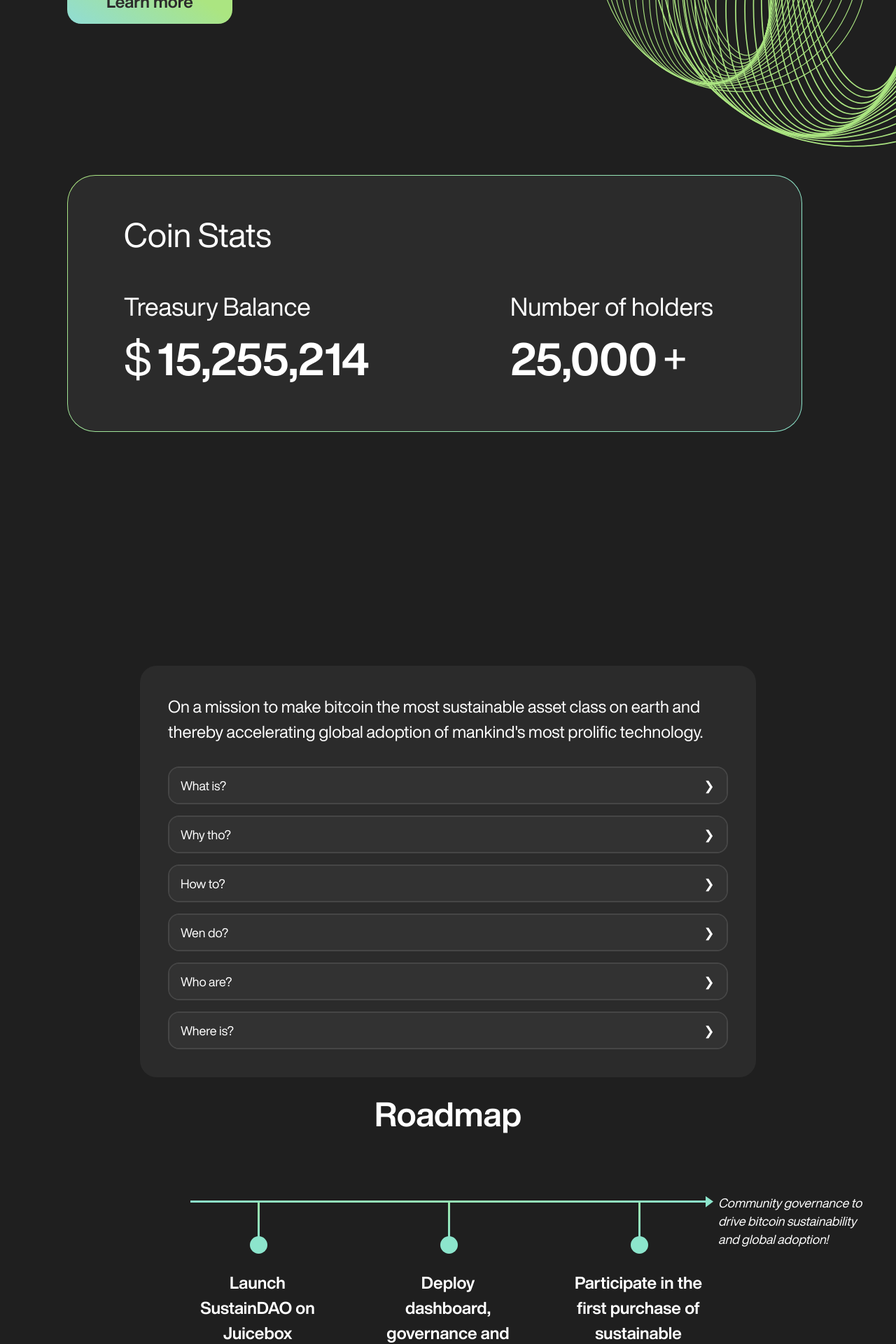
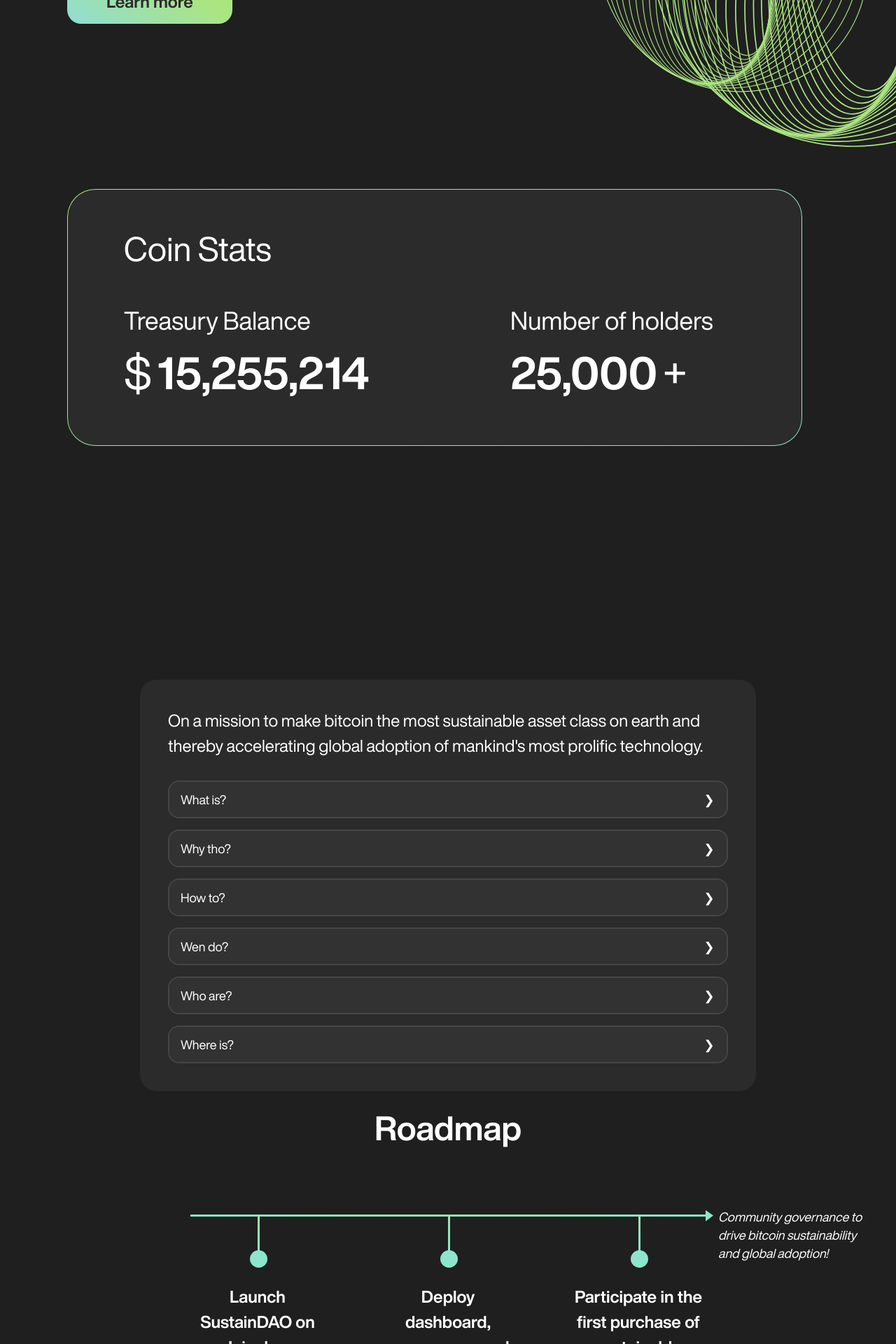
Before and after one commit to SustainDAO/landing, a Jekyll site: the page built from index.html, in a window 1280 px wide. Shown: the part 760-2680 px from the top of the page at 70% size. Built offline with Jekyll 4.4.1, drawn with Linux system fonts in a browser that asks for light colours.

Commit message:
community stats

```diff
--- a/_sass/layout/default.scss
+++ b/_sass/layout/default.scss
@@ -10,6 +10,18 @@
     -webkit-transform: rotate(-360deg);
     -o-transform: rotate(-360deg);
     transform: rotate(-360deg);
+  }
+}
+@-webkit-keyframes rotatingCounterClockWise {
+  from {
+    -webkit-transform: rotate(0deg);
+    -o-transform: rotate(0deg);
+    transform: rotate(0deg);
+  }
+  to {
+    -webkit-transform: rotate(360deg);
+    -o-transform: rotate(360deg);
+    transform: rotate(360deg);
   }
 }
 @keyframes slide-left {
@@ -153,6 +165,12 @@
 }
 
 .community-stats {
+  .wrapper{
+    align-items: self-end;
+    @media screen and (min-width:1780px){
+      align-items: center;
+    }
+  }
   .content {
     border-radius: 40px;
     @include graidentBorder(#2b2b2b);
@@ -160,7 +178,7 @@
   .union-animation {
     margin-left: -100%;
     img {
-      animation: rotating 2.5s linear infinite;
+      animation: rotatingCounterClockWise 2.5s linear infinite;
     }
   }
 }
--- a/assets/css/style.css
+++ b/assets/css/style.css
@@ -445,6 +445,12 @@ Ensure the default browser behavior of the `hidden` attribute.
     max-width: 720px;
   }
 }
+@media (min-width: 840px) {
+
+  .container {
+    max-width: 840px;
+  }
+}
 @media (min-width: 1024px) {
 
   .container {
@@ -490,14 +496,11 @@ Ensure the default browser behavior of the `hidden` attribute.
 .left-1\/2 {
   left: 50%;
 }
-.z-0 {
-  z-index: 0;
+.-z-10 {
+  z-index: -10;
 }
 .z-\[1\] {
   z-index: 1;
-}
-.-z-10 {
-  z-index: -10;
 }
 .float-left {
   float: left;
@@ -521,6 +524,15 @@ Ensure the default browser behavior of the `hidden` attribute.
 .mt-16 {
   margin-top: 4rem;
 }
+.-mt-96 {
+  margin-top: -24rem;
+}
+.mb-10 {
+  margin-bottom: 2.5rem;
+}
+.mt-10 {
+  margin-top: 2.5rem;
+}
 .mt-12 {
   margin-top: 3rem;
 }
@@ -532,9 +544,6 @@ Ensure the default browser behavior of the `hidden` attribute.
 }
 .mt-6 {
   margin-top: 1.5rem;
-}
-.mt-10 {
-  margin-top: 2.5rem;
 }
 .ml-0 {
   margin-left: 0px;
@@ -548,17 +557,8 @@ Ensure the default browser behavior of the `hidden` attribute.
 .mt-20 {
   margin-top: 5rem;
 }
-.mb-10 {
-  margin-bottom: 2.5rem;
-}
 .mt-36 {
   margin-top: 9rem;
-}
-.-mt-96 {
-  margin-top: -24rem;
-}
-.mt-5 {
-  margin-top: 1.25rem;
 }
 .block {
   display: block;
@@ -587,11 +587,11 @@ Ensure the default browser behavior of the `hidden` attribute.
 .h-16 {
   height: 4rem;
 }
+.max-h-0 {
+  max-height: 0px;
+}
 .max-h-64 {
   max-height: 34rem;
-}
-.max-h-0 {
-  max-height: 0px;
 }
 .w-full {
   width: 100%;
@@ -614,20 +614,17 @@ Ensure the default browser behavior of the `hidden` attribute.
 .w-16 {
   width: 4rem;
 }
-.min-w-98 {
-  min-width: 24.5rem;
-}
 .min-w-84 {
   min-width: 21rem;
 }
 .max-w-xs {
   max-width: 20rem;
 }
+.max-w-xlg {
+  max-width: 59rem;
+}
 .max-w-xsm {
   max-width: 13rem;
-}
-.max-w-xlg {
-  max-width: 59rem;
 }
 .max-w-2xl {
   max-width: 70rem;
@@ -647,8 +644,8 @@ Ensure the default browser behavior of the `hidden` attribute.
 .flex-col {
   flex-direction: column;
 }
-.items-start {
-  align-items: flex-start;
+.flex-col-reverse {
+  flex-direction: column-reverse;
 }
 .items-center {
   align-items: center;
@@ -665,38 +662,29 @@ Ensure the default browser behavior of the `hidden` attribute.
 .justify-between {
   justify-content: space-between;
 }
-.gap-48 {
-  gap: 12rem;
+.gap-8 {
+  gap: 2rem;
 }
-.gap-80 {
-  gap: 20rem;
+.gap-16 {
+  gap: 4rem;
 }
 .gap-2 {
   gap: 0.5rem;
 }
-.gap-12 {
-  gap: 3rem;
-}
 .gap-4 {
   gap: 1rem;
 }
-.gap-8 {
-  gap: 2rem;
+.gap-20 {
+  gap: 5rem;
 }
-.gap-10 {
-  gap: 2.5rem;
-}
-.gap-3 {
-  gap: 0.75rem;
+.gap-12 {
+  gap: 3rem;
 }
 .gap-5 {
   gap: 1.25rem;
 }
-.gap-40 {
-  gap: 10rem;
-}
-.gap-20 {
-  gap: 5rem;
+.gap-10 {
+  gap: 2.5rem;
 }
 .overflow-hidden {
   overflow: hidden;
@@ -709,14 +697,14 @@ Ensure the default browser behavior of the `hidden` attribute.
 .rounded-2xl {
   border-radius: 1.25rem;
 }
-.rounded-3xl {
-  border-radius: 1.5rem;
-}
 .rounded-none {
   border-radius: 0;
 }
 .rounded-xlg {
   border-radius: 1rem;
+}
+.rounded-3xl {
+  border-radius: 1.5rem;
 }
 .rounded-full {
   border-radius: 9999px;
@@ -750,19 +738,15 @@ Ensure the default browser behavior of the `hidden` attribute.
   --tw-bg-opacity: 1;
   background-color: rgb(255 255 255 / var(--tw-bg-opacity));
 }
-.bg-black {
-  --tw-bg-opacity: 1;
-  background-color: rgb(0 0 0 / var(--tw-bg-opacity));
-}
 .object-contain {
   -o-object-fit: contain;
      object-fit: contain;
 }
+.p-6 {
+  padding: 1.5rem;
+}
 .p-0 {
   padding: 0px;
-}
-.p-6 {
-  padding: 1.5rem;
 }
 .p-5 {
   padding: 1.25rem;
@@ -775,29 +759,17 @@ Ensure the default browser behavior of the `hidden` attribute.
   padding-left: 2.5rem;
   padding-right: 2.5rem;
 }
-.px-24 {
-  padding-left: 6rem;
-  padding-right: 6rem;
-}
-.py-14 {
-  padding-top: 3.5rem;
-  padding-bottom: 3.5rem;
-}
-.px-20 {
-  padding-left: 5rem;
-  padding-right: 5rem;
-}
 .px-5 {
   padding-left: 1.25rem;
   padding-right: 1.25rem;
 }
-.py-16 {
-  padding-top: 4rem;
-  padding-bottom: 4rem;
-}
 .px-6 {
   padding-left: 1.5rem;
   padding-right: 1.5rem;
+}
+.py-6 {
+  padding-top: 1.5rem;
+  padding-bottom: 1.5rem;
 }
 .px-0 {
   padding-left: 0px;
@@ -807,20 +779,21 @@ Ensure the default browser behavior of the `hidden` attribute.
   padding-left: 1rem;
   padding-right: 1rem;
 }
-.px-32 {
-  padding-left: 8rem;
-  padding-right: 8rem;
-}
-.px-16 {
-  padding-left: 4rem;
-  padding-right: 4rem;
-}
-.px-12 {
-  padding-left: 3rem;
-  padding-right: 3rem;
+.py-16 {
+  padding-top: 4rem;
+  padding-bottom: 4rem;
 }
 .pl-20 {
   padding-left: 5rem;
+}
+.pt-20 {
+  padding-top: 5rem;
+}
+.pb-4 {
+  padding-bottom: 1rem;
+}
+.pt-2 {
+  padding-top: 0.5rem;
 }
 .pb-20 {
   padding-bottom: 5rem;
@@ -833,12 +806,6 @@ Ensure the default browser behavior of the `hidden` attribute.
 }
 .pt-8 {
   padding-top: 2rem;
-}
-.pb-4 {
-  padding-bottom: 1rem;
-}
-.pt-2 {
-  padding-top: 0.5rem;
 }
 .pb-10 {
   padding-bottom: 2.5rem;
@@ -858,14 +825,17 @@ Ensure the default browser behavior of the `hidden` attribute.
 .text-xl {
   font-size: 1.25rem;
 }
+.text-3xl {
+  font-size: 1.875rem;
+}
+.text-lg {
+  font-size: 1.125rem;
+}
 .text-4xl {
   font-size: 2.25rem;
 }
 .text-6xl {
   font-size: 4rem;
-}
-.text-lg {
-  font-size: 1.125rem;
 }
 .text-sm {
   font-size: .875rem;
@@ -879,11 +849,11 @@ Ensure the default browser behavior of the `hidden` attribute.
 .font-bold {
   font-weight: 700;
 }
+.font-normal {
+  font-weight: 400;
+}
 .font-semibold {
   font-weight: 600;
-}
-.font-normal {
-  font-weight: 400;
 }
 .font-medium {
   font-weight: 500;
@@ -897,14 +867,14 @@ Ensure the default browser behavior of the `hidden` attribute.
 .leading-6 {
   line-height: 1.5rem;
 }
+.leading-7 {
+  line-height: 1.75rem;
+}
 .leading-12 {
   line-height: 3.5rem;
 }
 .leading-\[53px\] {
   line-height: 53px;
-}
-.leading-7 {
-  line-height: 1.75rem;
 }
 .leading-5 {
   line-height: 1.25rem;
@@ -1039,6 +1009,14 @@ Ensure the default browser behavior of the `hidden` attribute.
     margin-top: 9rem;
   }
 
+  .tablet\:mt-0 {
+    margin-top: 0px;
+  }
+
+  .tablet\:mt-8 {
+    margin-top: 2rem;
+  }
+
   .tablet\:mb-24 {
     margin-bottom: 6rem;
   }
@@ -1047,16 +1025,8 @@ Ensure the default browser behavior of the `hidden` attribute.
     margin-bottom: 0px;
   }
 
-  .tablet\:mt-8 {
-    margin-top: 2rem;
-  }
-
   .tablet\:mt-20 {
     margin-top: 5rem;
-  }
-
-  .tablet\:mt-0 {
-    margin-top: 0px;
   }
 
   .tablet\:max-w-lmd {
@@ -1115,6 +1085,11 @@ Ensure the default browser behavior of the `hidden` attribute.
     padding-right: 2.5rem;
   }
 
+  .tablet\:py-10 {
+    padding-top: 2.5rem;
+    padding-bottom: 2.5rem;
+  }
+
   .tablet\:px-8 {
     padding-left: 2rem;
     padding-right: 2rem;
@@ -1123,6 +1098,10 @@ Ensure the default browser behavior of the `hidden` attribute.
   .tablet\:py-4 {
     padding-top: 1rem;
     padding-bottom: 1rem;
+  }
+
+  .tablet\:pt-5 {
+    padding-top: 1.25rem;
   }
 
   .tablet\:pt-0 {
@@ -1141,16 +1120,16 @@ Ensure the default browser behavior of the `hidden` attribute.
     font-size: 1.5rem;
   }
 
+  .tablet\:text-4xl {
+    font-size: 2.25rem;
+  }
+
   .tablet\:text-5xl {
     font-size: 3rem;
   }
 
   .tablet\:text-base {
     font-size: 1rem;
-  }
-
-  .tablet\:text-4xl {
-    font-size: 2.25rem;
   }
 
   .tablet\:text-xl {
@@ -1161,6 +1140,10 @@ Ensure the default browser behavior of the `hidden` attribute.
     line-height: 2rem;
   }
 
+  .tablet\:leading-9 {
+    line-height: 2.25rem;
+  }
+
   .tablet\:leading-12 {
     line-height: 3.5rem;
   }
@@ -1168,9 +1151,11 @@ Ensure the default browser behavior of the `hidden` attribute.
   .tablet\:leading-7 {
     line-height: 1.75rem;
   }
+}
+@media (min-width: 840px) {
 
-  .tablet\:leading-9 {
-    line-height: 2.25rem;
+  .md\:flex-row {
+    flex-direction: row;
   }
 }
 @media (min-width: 1024px) {
@@ -1181,6 +1166,14 @@ Ensure the default browser behavior of the `hidden` attribute.
 
   .laptop\:grid-cols-2 {
     grid-template-columns: repeat(2, minmax(0, 1fr));
+  }
+
+  .laptop\:flex-row {
+    flex-direction: row;
+  }
+
+  .laptop\:gap-20 {
+    gap: 5rem;
   }
 
   .laptop\:text-2xl {
@@ -1205,22 +1198,6 @@ Ensure the default browser behavior of the `hidden` attribute.
     margin-bottom: 2rem;
   }
 
-  .desktop\:mt-10 {
-    margin-top: 2.5rem;
-  }
-
-  .desktop\:mt-20 {
-    margin-top: 5rem;
-  }
-
-  .desktop\:mt-24 {
-    margin-top: 6rem;
-  }
-
-  .desktop\:mt-28 {
-    margin-top: 7rem;
-  }
-
   .desktop\:flex {
     display: flex;
   }
@@ -1229,14 +1206,22 @@ Ensure the default browser behavior of the `hidden` attribute.
     width: 65rem;
   }
 
+  .desktop\:w-fit {
+    width: -webkit-fit-content;
+    width: -moz-fit-content;
+    width: fit-content;
+  }
+
   .desktop\:w-1\/3 {
     width: 33.333333%;
   }
 
-  .desktop\:w-fit {
-    width: -webkit-fit-content;
-    width: -moz-fit-content;
-    width: fit-content;
+  .desktop\:min-w-98 {
+    min-width: 24.5rem;
+  }
+
+  .desktop\:min-w-84 {
+    min-width: 21rem;
   }
 
   .desktop\:max-w-md {
@@ -1251,12 +1236,12 @@ Ensure the default browser behavior of the `hidden` attribute.
     justify-content: center;
   }
 
+  .desktop\:gap-40 {
+    gap: 10rem;
+  }
+
   .desktop\:gap-20 {
     gap: 5rem;
-  }
-
-  .desktop\:gap-40 {
-    gap: 10rem;
   }
 
   .desktop\:p-10 {
@@ -1266,6 +1251,16 @@ Ensure the default browser behavior of the `hidden` attribute.
   .desktop\:px-24 {
     padding-left: 6rem;
     padding-right: 6rem;
+  }
+
+  .desktop\:py-14 {
+    padding-top: 3.5rem;
+    padding-bottom: 3.5rem;
+  }
+
+  .desktop\:px-20 {
+    padding-left: 5rem;
+    padding-right: 5rem;
   }
 
   .desktop\:px-10 {
@@ -1298,12 +1293,32 @@ Ensure the default browser behavior of the `hidden` attribute.
     font-size: 1.5rem;
   }
 
+  .desktop\:text-5xl {
+    font-size: 3rem;
+  }
+
+  .desktop\:text-4xl {
+    font-size: 2.25rem;
+  }
+
+  .desktop\:text-6xl {
+    font-size: 4rem;
+  }
+
   .desktop\:text-4\.5xl {
     font-size: 2.5rem;
   }
 
   .desktop\:leading-9 {
     line-height: 2.25rem;
+  }
+
+  .desktop\:leading-12 {
+    line-height: 3.5rem;
+  }
+
+  .desktop\:leading-\[53px\] {
+    line-height: 53px;
   }
 
   .desktop\:leading-6 {
@@ -1318,10 +1333,6 @@ Ensure the default browser behavior of the `hidden` attribute.
 
   .screen\:hidden {
     display: none;
-  }
-
-  .screen\:items-center {
-    align-items: center;
   }
 
   .screen\:gap-80 {
--- a/assets/js/index.js
+++ b/assets/js/index.js
@@ -121,7 +121,6 @@ document.addEventListener("DOMContentLoaded", () => {
   const callbackFn = (entries) => {
     entries.forEach(entry => {
       if(entry.isIntersecting){
-        countUp(`.${entry.target.classList[0]}`)
         let btc = entry.target.querySelector('.btc-animation')
         if(btc) {
           btc.style.animation = 'slide-left 2s';
@@ -132,6 +131,7 @@ document.addEventListener("DOMContentLoaded", () => {
           union.style.animation = 'slide-right 2s';
           union.style.marginLeft = '0';
         }
+        countUp(`.${entry.target.classList[0]}`)
         observer.unobserve(entry.target)
       }
     })
--- a/assets/js/main.js
+++ /dev/null
@@ -1,6 +0,0 @@
-// const videojs = require('video.js');
-// import videojs from "videojos";
-// const videojs = import("videojs");
-
-console.log(videojs);
-const player = videojs('video', {});
--- a/index.html
+++ b/index.html
@@ -37,22 +37,22 @@ title: SustainDAO
     </div>
 </section>
 <div class="page-content bg-black-main tablet:bg-transparent -mt-96 tablet:mt-0">
-    <section class="coin-stats stats-container px-5 tablet:px-10 desktop:px-24 text-white mb-10 mt-10">
+    <section class="coin-stats stats-container px-5 tablet:px-10 desktop:px-24 text-white mb-10 mt-10 pt-20 tablet:pt-5">
         <div class="w-full wrapper flex flex-col gap-8 screen-xl:flex-row screen-xl:gap-0 justify-between">
             <div class="content w-full desktop:w-fit">
-                <div class="py-14 px-20">
-                    <h3 class="text-5xl leading-12">Coin Stats</h3>
-                    <div class="flex justify-between mt-12 flex-col gap-20 desktop:flex-row desktop:gap-40 screen:gap-80">
-                        <div class="flex flex-col min-w-98">
-                            <h5 class="text-4xl leading-[53px]">Treasury Balance</h5>
-                            <div class="flex items-center gap-2 text-6xl font-display-bold">
+                <div class="px-6 py-6 tablet:px-10 tablet:py-10 desktop:py-14 desktop:px-20">
+                    <h3 class="text-3xl leading-7 tablet:text-4xl desktop:text-5xl desktop:leading-12">Coin Stats</h3>
+                    <div class="flex justify-between mt-12 flex-col gap-16 laptop:gap-20 md:flex-row desktop:gap-40 screen:gap-80">
+                        <div class="flex flex-col desktop:min-w-98">
+                            <h5 class="text-lg leading-7 tablet:text-2xl desktop:text-4xl desktop:leading-[53px]">Treasury Balance</h5>
+                            <div class="flex items-center gap-2 text-3xl tablet:text-4xl desktop:text-6xl font-display-bold">
                                 <span>$</span>
                                 <h2 data-count="15255214" class="timer font-display-bold">15,255,214</h2>
                             </div>
                         </div>
-                        <div class="flex flex-col min-w-84">
-                            <h5 class="text-4xl leading-[53px]">Number of holders </h5>
-                            <div class="flex items-center gap-2 text-6xl font-display-bold">
+                        <div class="flex flex-col desktop:min-w-84">
+                            <h5 class="text-lg leading-7 tablet:text-2xl desktop:text-4xl desktop:leading-[53px]">Number of holders </h5>
+                            <div class="flex items-center gap-2 text-3xl tablet:text-4xl desktop:text-6xl font-display-bold">
                                 <h2 data-count="25000" class="timer font-display-bold">25,000</h2>
                                 <span>+</span>
                             </div>
@@ -206,7 +206,7 @@ title: SustainDAO
                 class="ps-timeline xsm:pr-10 sm:pr-7 tablet:pr-0 p-0 pt-16 desktop:pt-0 flex flex-col desktop:flex-row justify-center list-none desktop:gap-20">
                 <li class="float-left w-5/6 desktop:w-1/3  relative pt-8">
                     <div
-                        class="text-center max-w-xsm xsm:max-w-xs sm:max-w-xsl cursor-pointer mx-auto mt-16 hover:scale-110 pointer-events-none laptop:pointer-events-auto">
+                        class="text-center max-w-xsm xsm:max-w-xs sm:max-w-xsl mx-auto mt-16 hover:scale-110 pointer-events-none laptop:pointer-events-auto">
                         <h3
                             class="font-bold font-display-bold text-center leading-7 laptop:leading-9 text-lg laptop:text-2xl mb-4">
                             Launch
@@ -217,7 +217,7 @@ title: SustainDAO
                 </li>
                 <li class="float-left w-5/6 desktop:w-1/3 relative pt-8">
                     <div
-                        class="text-center max-w-xsm xsm:max-w-xs sm:max-w-xsl cursor-pointer mx-auto mt-16 hover:scale-110 pointer-events-none laptop:pointer-events-auto">
+                        class="text-center max-w-xsm xsm:max-w-xs sm:max-w-xsl mx-auto mt-16 hover:scale-110 pointer-events-none laptop:pointer-events-auto">
                         <h3
                             class="font-bold font-display-bold text-center leading-7 laptop:leading-9 text-lg laptop:text-2xl mb-4">
                             Deploy
@@ -229,7 +229,7 @@ title: SustainDAO
                 </li>
                 <li class="float-left w-5/6 desktop:w-1/3 relative pt-8">
                     <div
-                        class="text-center max-w-xsm xsm:max-w-xs sm:max-w-xsl cursor-pointer mx-auto mt-16 hover:scale-110 pointer-events-none laptop:pointer-events-auto">
+                        class="text-center max-w-xsm xsm:max-w-xs sm:max-w-xsl mx-auto mt-16 hover:scale-110 pointer-events-none laptop:pointer-events-auto">
                         <h3
                             class="font-bold font-display-bold text-center leading-7 laptop:leading-9 text-lg laptop:text-2xl mb-4">
                             Participate in the first purchase of sustainable mining certificates
@@ -242,25 +242,25 @@ title: SustainDAO
             </ol>
         </div>
     </section>
-    <section class="community-stats stats-container w-full mx-auto justify-center px-24 flex text-white pb-10">
-        <div class="w-full flex items-center justify-between">
-            <div class="union-animation">
+    <section class="community-stats stats-container w-full mx-auto justify-center px-6 tablet:px-10 desktop:px-24 flex text-white pb-10">
+        <div class="w-full wrapper flex items-center justify-between flex-col-reverse gap-8 screen-xl:flex-row screen-xl:gap-0">
+            <div class="union-animation hidden desktop:flex w-full screen-xl:w-fit">
                 <img src="/assets/images/union.svg" />
             </div>
-            <div class="content">
-                <div class="py-14 px-20">
-                    <h3 class="text-5xl leading-12">Community Stats</h3>
-                    <div class="flex justify-between mt-12 gap-40 screen:gap-80">
-                        <div class="flex flex-col min-w-98">
-                            <h5 class="text-4xl leading-[53px]">Twitter Followers</h5>
-                            <div class="flex items-center gap-2 text-6xl font-display-bold">
+            <div class="content w-full desktop:w-fit">
+                <div class="px-6 py-6 tablet:px-10 tablet:py-10 desktop:py-14 desktop:px-20">
+                    <h3 class="text-3xl leading-7 tablet:text-4xl desktop:text-5xl desktop:leading-12">Community Stats</h3>
+                    <div class="flex justify-between mt-12 flex-col gap-16 laptop:gap-20 md:flex-row desktop:gap-40 screen:gap-80">
+                        <div class="flex flex-col desktop:min-w-98">
+                            <h5 class="text-lg leading-7 tablet:text-2xl desktop:text-4xl desktop:leading-[53px]">Twitter Followers</h5>
+                            <div class="flex items-center gap-2 text-3xl tablet:text-4xl desktop:text-6xl font-display-bold">
                                 <h2 data-count="1450" class="timer font-display-bold">1,450</h2>
                                 <span>+</span>
                             </div>
                         </div>
-                        <div class="flex flex-col min-w-84">
-                            <h5 class="text-4xl leading-[53px]">Discord Members</h5>
-                            <div class="flex items-center gap-2 text-6xl font-display-bold">
+                        <div class="flex flex-col desktop:min-w-84">
+                            <h5 class="text-lg leading-7 tablet:text-2xl desktop:text-4xl desktop:leading-[53px]">Discord Members</h5>
+                            <div class="flex items-center gap-2 text-3xl tablet:text-4xl desktop:text-6xl font-display-bold">
                                 <h2 data-count="500" class="timer font-display-bold">500</h2>
                                 <span>+</span>
                             </div>
--- a/tailwind.config.js
+++ b/tailwind.config.js
@@ -87,6 +87,7 @@ module.exports = {
       'xsm': '480px',
       'sm': '640px',
       'tablet': '720px',
+      'md':'840px',
       'laptop': '1024px',
       'desktop': '1270px',
       'screen':'1420px',
```
